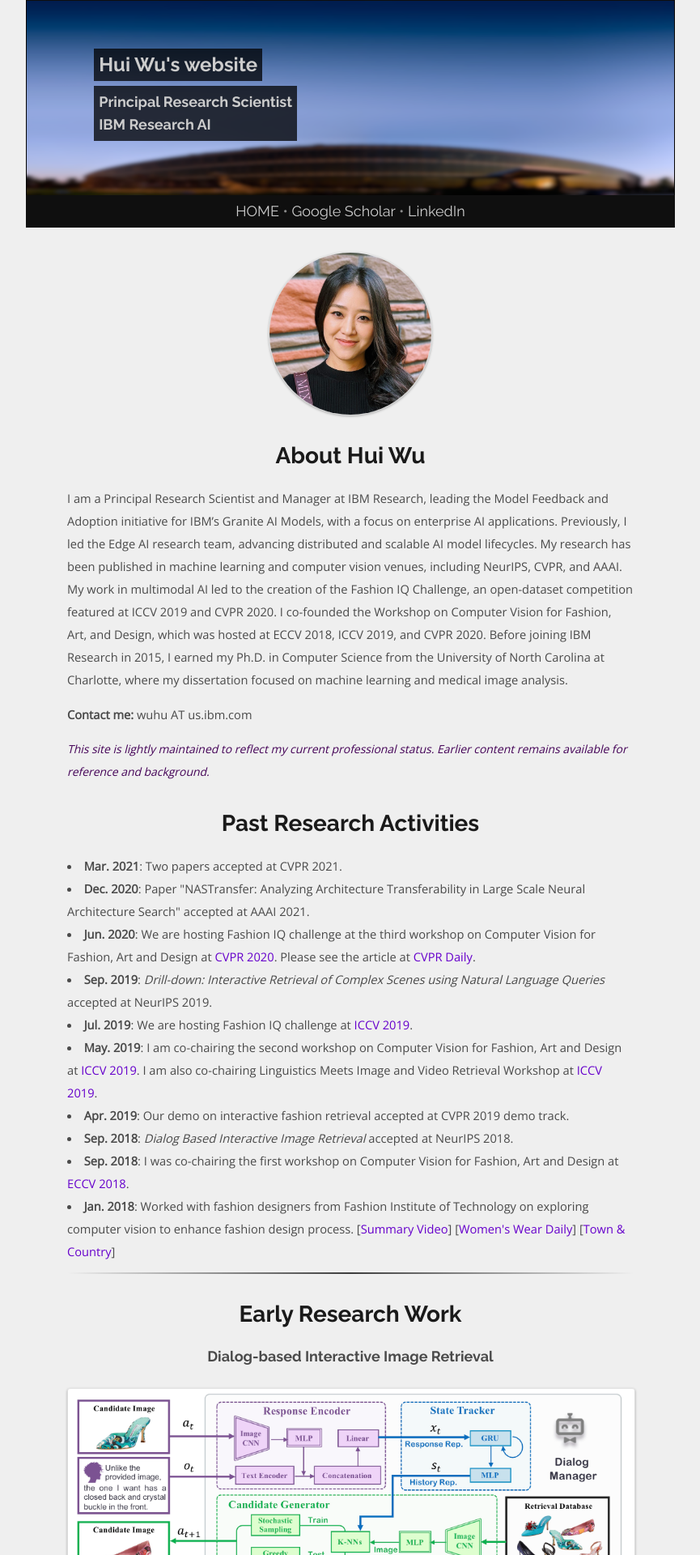
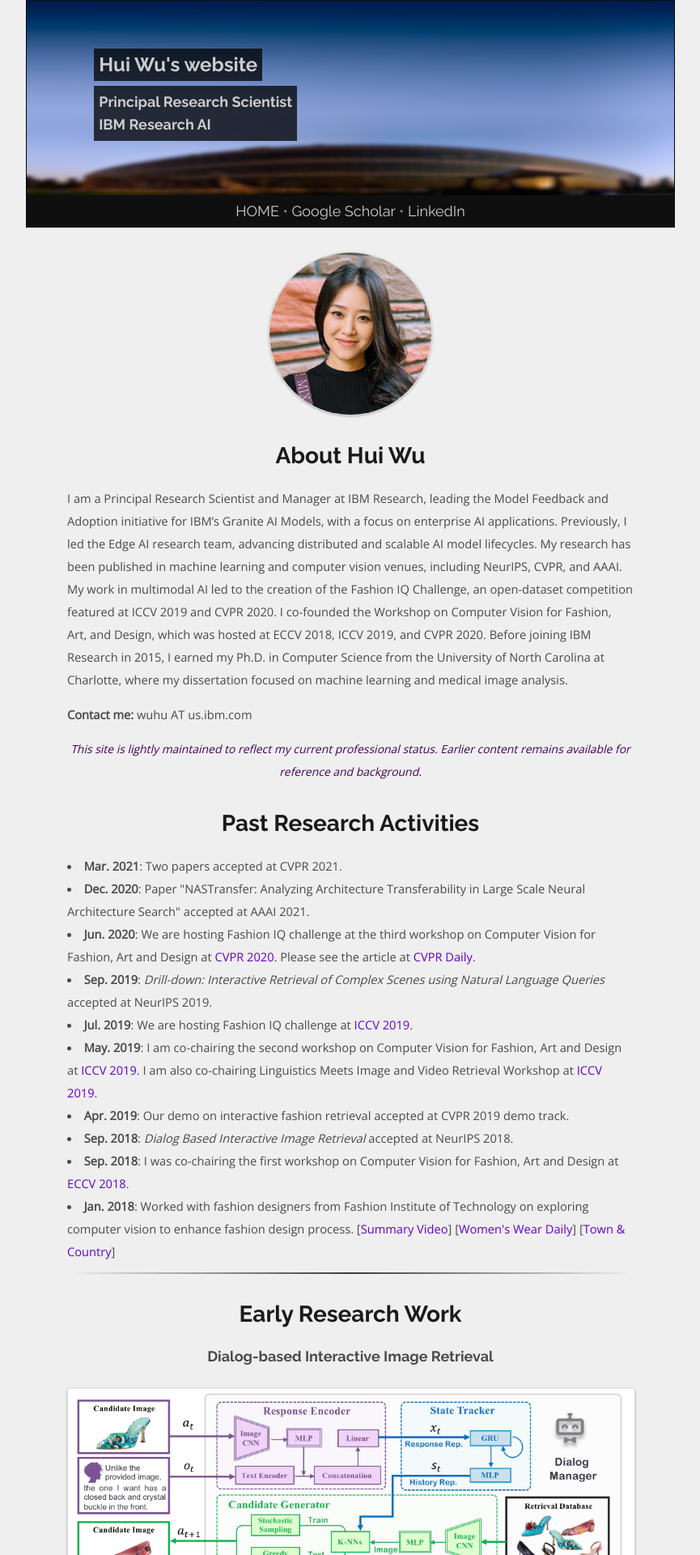
Before and after one commit to spacew/spacew.github.io, a Jekyll site: the page built from index.html, in a window 1280 px wide. Shown: the top 1920 px of the page at 81% size, without its empty margins (207-1072 px from the left). Built offline with Jekyll 4.4.1, drawn with Linux system fonts in a browser that asks for light colours; the list of posts is cut into pages by our own code.

Commit message:
Center align footer text in index.html

```diff
--- a/index.html
+++ b/index.html
@@ -20,7 +20,7 @@
 
         <p><b>Contact me:</b> wuhu AT us.ibm.com</p>
 
-        <p style="font-size: 0.95em; color: #440357;">
+        <p style="font-size: 0.95em; color: #440357; text-align: center;">
   <em>This site is lightly maintained to reflect my current professional status. Earlier content remains available for reference and background.</em>
 </p>
 
```
